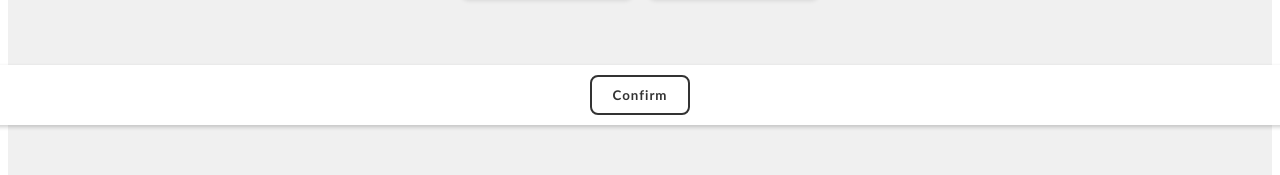
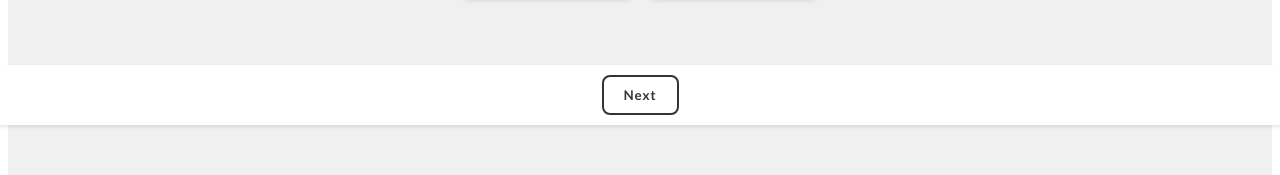
Before and after one commit to VladSmk/lios-bot-calculator, a React (Create React App) app: page / in a window 1280 px wide. Shown: the part 655-830 px from the top of the page. Built offline with nearby package versions, Linux system fonts and the light colour scheme.

Commit message:
Commit 6

```diff
--- a/src/App.css
+++ b/src/App.css
@@ -10,7 +10,6 @@
 }
 
 .navigate-button-container {
-  z-index: 1;
   position: fixed;
   bottom: 20px;
   width: 100%;
@@ -21,9 +20,11 @@
 
 .navigate-button-background {
   background-color: white;
-  padding: 10px 55%; /* Adjusted padding to make button less wide */
+  padding: 10px 55%; /* Adjusted padding to make the background fit the buttons */
   border-radius: 12px;
   box-shadow: 0 2px 4px rgba(0, 0, 0, 0.1);
+  display: flex; /* Make the container a flexbox */
+  gap: 10px; /* Space between the buttons */
 }
 
 .navigate-button {
--- a/src/App.js
+++ b/src/App.js
@@ -9,8 +9,14 @@ function App() {
     const [pageNumber, setPageNumber] = useState(1);
     const [selectedItems, setSelectedItems] = useState([]);
 
-    const handlePageChange = () => {
-        setPageNumber(pageNumber % 4 + 1);
+    const previousPage = () => {
+        setPageNumber(pageNumber>1 ? pageNumber - 1 : pageNumber);
+    };
+    const nextPage = () => {
+        setPageNumber(pageNumber<4 ? pageNumber + 1 : pageNumber);
+    };
+    const newTry = () => {
+        setPageNumber(1);
     };
 
     const handleConfirm = (items) => {
@@ -30,11 +36,22 @@ function App() {
             ) : (
                 <AuditPage />
             )}
-            <div className="navigate-button-container">
-                <div className="navigate-button-background">
-                    <button className="navigate-button" onClick={handlePageChange}>Confirm</button>
+            {(pageNumber === 2 || pageNumber === 3) && (
+                <div className="navigate-button-container">
+                    <div className="navigate-button-background">
+                        <button className="navigate-button" onClick={previousPage}>Back</button>
+                        <button className="navigate-button" onClick={nextPage}>Next</button>
+                    </div>
                 </div>
-            </div>
+            )}
+            {pageNumber === 4 && (
+                <div className="navigate-button-container">
+                    <div className="navigate-button-background">
+                        <button className="navigate-button" style={{width: '130px'}} onClick={newTry}>Try again</button>
+                    </div>
+                </div>
+            )}
+
         </div>
     );
 }
--- /dev/null
+++ b/src/data/explosivesData.js
@@ -0,0 +1,21 @@
+export const explosives = [
+    "Simple Oil Drum Bomb",
+    "Handmade Charge",
+    "Military C4 Explosive",
+    "Simple Rocket Shell",
+    "Rocket Shell",
+    "Grenade",
+    "Fusion Alloy Grenade",
+    "Cyclonite"
+];
+
+export const explosiveImages = [
+    "p1.jpg",
+    "p2.jpg",
+    "p3.jpg",
+    "p4.jpg",
+    "p5.jpg",
+    "p6.jpg",
+    "p7.jpg",
+    "p8.jpg"
+];
--- a/src/pages/SelectExp.js
+++ b/src/pages/SelectExp.js
@@ -1,10 +1,9 @@
 import { useState } from "react";
 import Explosive from "../components/Explosive";
 import './SelectExp.css';
+import { explosives, explosiveImages } from "../data/explosivesData";
 
 export default function SelectExp({ onConfirm }) {
-    const [exps, setExps] = useState(["Simple Oil Drum Bomb", "Handmade Charge", "Military C4 Explosive", "Simple Rocket Shell", "Rocket Shell", "Grenade", "Fusion Alloy Grenade", "Cyclonite"]);
-    const [expImages, setExpImages] = useState(["p1.jpg", "p2.jpg", "p3.jpg", "p4.jpg", "p5.jpg", "p6.jpg", "p7.jpg", "p8.jpg"]);
     const [selectedItems, setSelectedItems] = useState([]);
 
     const handleClick = (exp) => {
@@ -23,11 +22,11 @@ export default function SelectExp({ onConfirm }) {
         <div className="select-exp-container">
             <h2>Choose explosive you have</h2>
             <div className="explosives-grid">
-                {exps.map((exp, index) => (
+                {explosives.map((exp, index) => (
                     <Explosive
                         key={index}
                         name={exp}
-                        pathToImage={expImages[index]}
+                        pathToImage={explosiveImages[index]}
                         onClick={() => handleClick(exp)}
                         selected={selectedItems.includes(exp)}
                     />
@@ -35,7 +34,7 @@ export default function SelectExp({ onConfirm }) {
             </div>
             <div className="navigate-button-container" style={{zIndex: 2}}>
                 <div className="navigate-button-background">
-                    <button className="navigate-button" onClick={handleConfirm}>Confirm</button>
+                    <button className="navigate-button" onClick={handleConfirm}>Next</button>
                 </div>
             </div>
         </div>
```
Also changed, not shown: public/img/exp2/p1.png (added).
